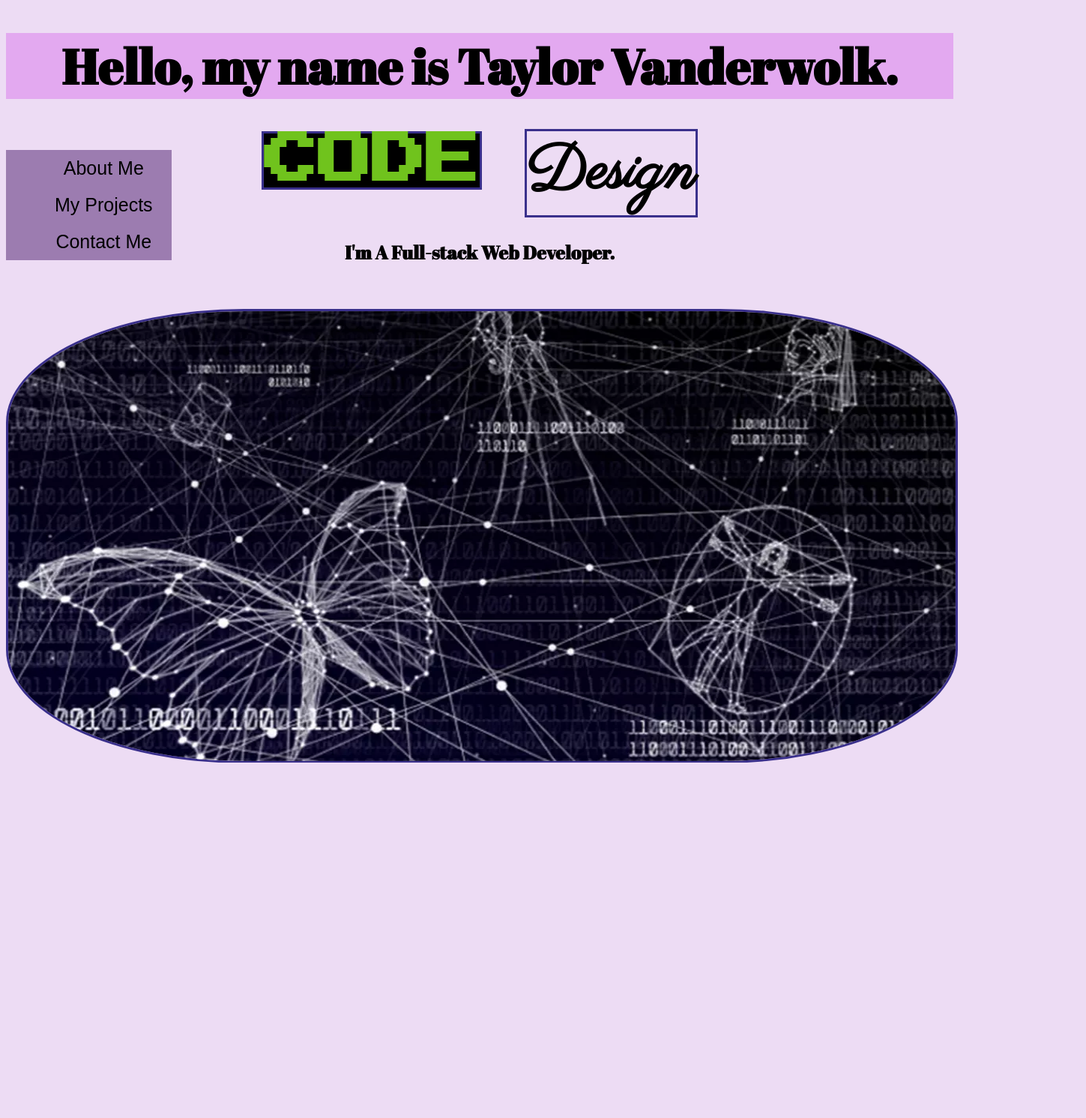
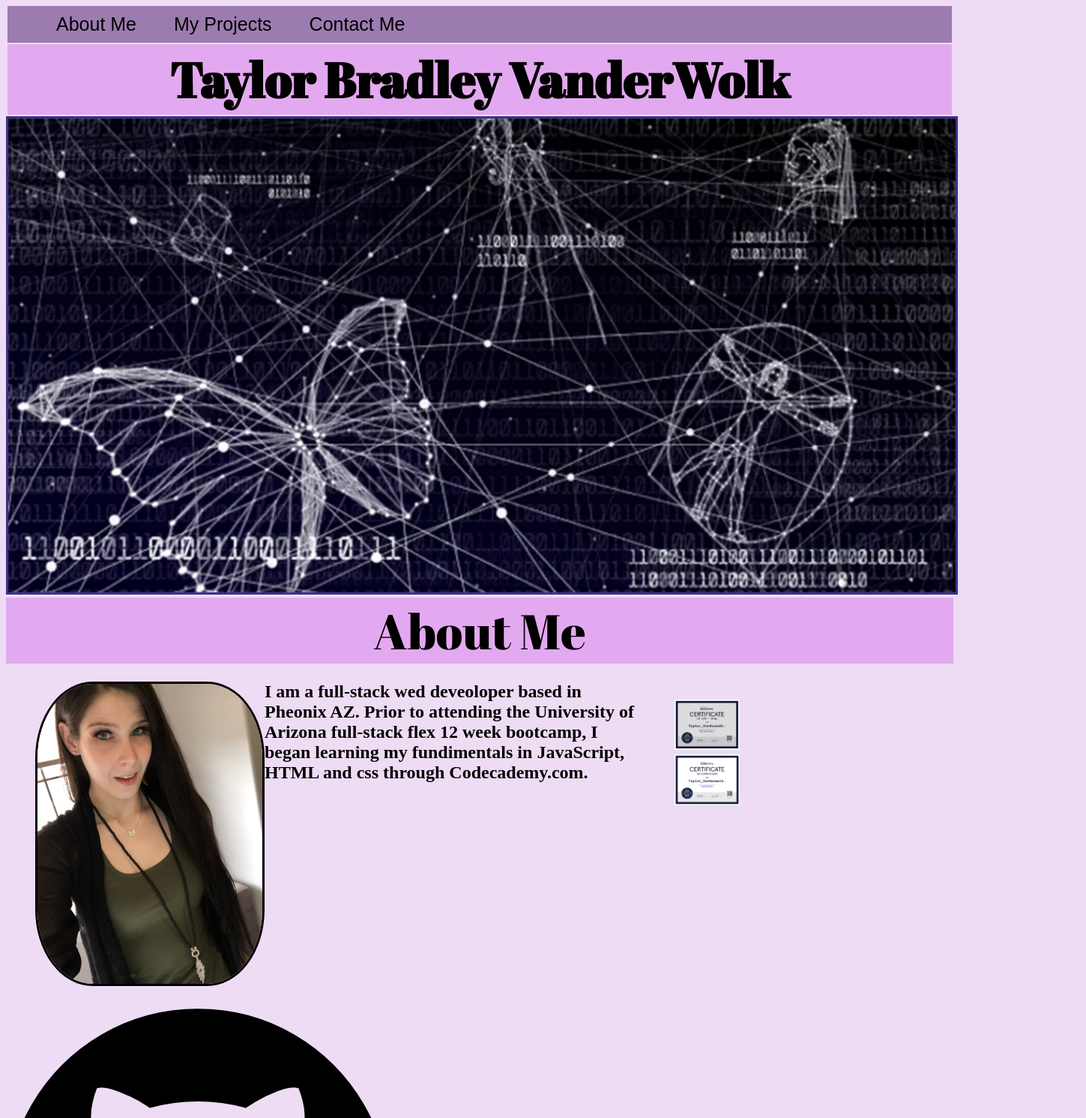
Before and after one commit to t-vanderwolk/professional_portfolio, a plain HTML site: page index.html in a window 1280 px wide. Shown: the top 1491 px of the page at 75% size, 1449 px wide, since content can reach past the window. Drawn offline with Linux system fonts and the light colour scheme.

Commit message:
added more stylying and displayed img;txt;certificate inline

```diff
--- a/assets/style.css
+++ b/assets/style.css
@@ -1,15 +1,30 @@
 
 
 @import url('https://fonts.googleapis.com/css2?family=Abril+Fatface&family=Parisienne&family=Press+Start+2P&display=swap');
+
+.aboutMe
+h2 {
+padding-left: 15px;
+margin: 24px;
+display:flex;
+
+}
+.certificates {
+
+    display:inline;
+    list-style: none;
+
+
+
+}
 .topnav {
-justify-content:stretch;
-display:inline block;
-text-align: center;
+display:flex;
+text-align:center;
 font-size: 25px;
 background-color:rgb(156, 124, 176);
-position:fixed;
 list-style:none;
 align-self: center;
+margin: 2px;
 }
 
 
@@ -26,14 +41,35 @@ h1 {
     font-family: 'Abril Fatface', cursive;
     font-size: 65px;
     background-color: rgb(227, 169, 240);
+    border: #3a308c;
+    padding: 3px;
+    margin: 2px;
 
     }
 
-h2 {
-    text-align: justify;
-}
-h3 {
+
+/* h3 {
+    font-family: 'Abril Fatface';
+    font-size:82px;
     text-align: center;
+    border: solid;
+    border-color: #3a308c;
+    color:rgb(112, 195, 29);
+    */
+
+
+header {
+    text-align: center;
+    font-family: 'Abril Fatface', cursive;
+    font-size: 65px;
+    background-color: rgb(227, 169, 240);
+    /* font-family: 'Abril Fatface';
+    font-size:82px;
+    text-align: center;
+    border: solid;
+    border-color: #3a308c;
+    color:rgb(112, 195, 29); */
+
 }
     h4 {
         font-family: 'Abril Fatface', cursive;
@@ -42,26 +78,35 @@ h3 {
     }
 
 #pic1 {
-    margin-top:25px;
-    border-radius: 25%;
+    justify-content: center;
+    width: 100%;
     border: 3px solid#3a308c;
+    align-self: center;
 }
-#container1 {
+/* #container1 {
     font-family: 'Press Start 2P';
-    font-size:72px;
-    margin: 26px;
+    font-size:82px;
+    text-align: left;
     border: solid;
     border-color: #3a308c;
     color:rgb(112, 195, 29);
     background-color:black
-}
+} */
 
-#container2 {
+/* #container2 {
     font-family: 'Parisienne';
     font-size: 82px;
-    margin: 26px;
-    border: solid;
+    text-align:justify;
+    border:solid;
     border-color: #3a308c;
+} */
+#pic2 {
+    border-radius: 25%;
+    border-color: #3a308c;
+    border:solid;
+
+
+
 }
 
 body  {
--- a/index.html
+++ b/index.html
@@ -2,41 +2,56 @@
 <head>
     <link rel="stylesheet" href="./assets/style.css">
 <title>Taylor Vanderwolk</title>
+<nav>
+<ul class="topnav">
+    <li> <a href="#aboutMe"><button class="navButton">About Me</button></a></li>
+    <li> <a href="#myProjects"><button class="navButton">My Projects</button></a></li>
+    <li> <a href="#contactMe"><button class="navButton">Contact Me</button></a></li>
+</ul>
+</nav>
 </head>
-<header><h1>Hello, my name is Taylor Vanderwolk.</h1>
+<h1>Taylor Bradley VanderWolk</h1>
 
-<nav>
 
-    <ul class="topnav">
+    <!-- moved navebar to head -->
+    <!-- <ul class="topnav">
         <li> <a href="#aboutMe"><button class="navButton">About Me</button></a></li>
         <li> <a href="#myProjects"><button class="navButton">My Projects</button></a></li>
         <li> <a href="#contactMe"><button class="navButton">Contact Me</button></a></li>
-    </ul>
-
-    <h3><span id="container1">CODE</span> <span id="container2">Design</span></h3>
-
-    <h4>I'm A Full-stack Web Developer.</h4>
-</nav>
-
-</header>
+    </ul> -->
 
 
 <body>
-    <img id="pic1" src="./assets/images/art-and-technology_banner.webp" width="100%" height="600px" >
+    <img id="pic1" src="./assets/images/art-and-technology_banner.webp" width="100%">
 
-    <section id="aboutMe" class="aboutme">
-        <h2 id="aboutMeTitle">About Me</h2>
-        <img src="./assets/images/IMG_2234.jpeg" width="300px" height="400px" id="pic2">
-
-        <div>
+    <section id="#aboutMe" class="aboutMe">
+        <header id="#aboutMeTitle">About Me</header>
+        <h2>
+            <img src="./assets/images/IMG_2234.jpeg" width="300px" height="400px" id="pic2">I am a full-stack wed deveoloper based in Pheonix AZ.
+            Prior to attending the University of Arizona full-stack flex 12 week bootcamp, I began
+            learning my fundimentals in JavaScript, HTML and css through Codecademy.com.
             <ul class="certificates">
                 <li>
-                <img src="./assets/images/JSCertificate.png" alt="JS Certificate">
+                <img src="./assets/images/JSCertificate.png" alt="JS Certificate" width="25%" >
                 </li>
-                <li></li>
+                <li>
+                    <img src="./assets/images/HTMLCertificate.png" alt="HTML Certificate" width="25%">
+                </li>
             </ul>
+        </h2>
 
-        </div>
+
+        <!-- <div> -->
+            <!-- <ul class="certificates">
+                <li>
+                <img src="./assets/images/JSCertificate.png" alt="JS Certificate" width="25%" >
+                </li>
+                <li>
+                    <img src="./assets/images/HTMLCertificate.png" alt="HTML Certificate" width="25%">
+                </li>
+            </ul> -->
+
+        <!-- </div> -->
 
     </section>
 </body>
```
